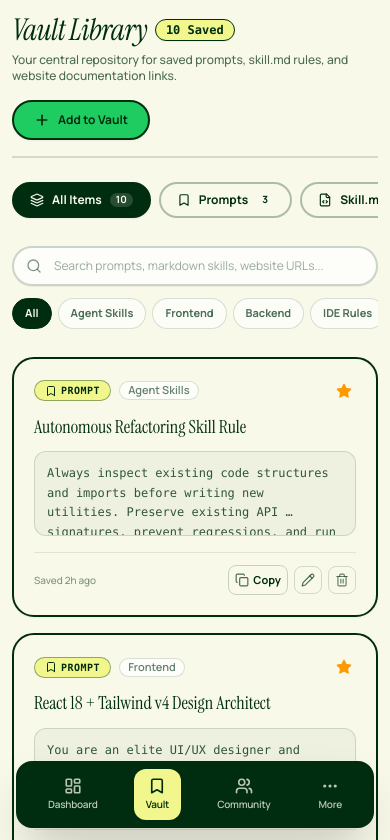
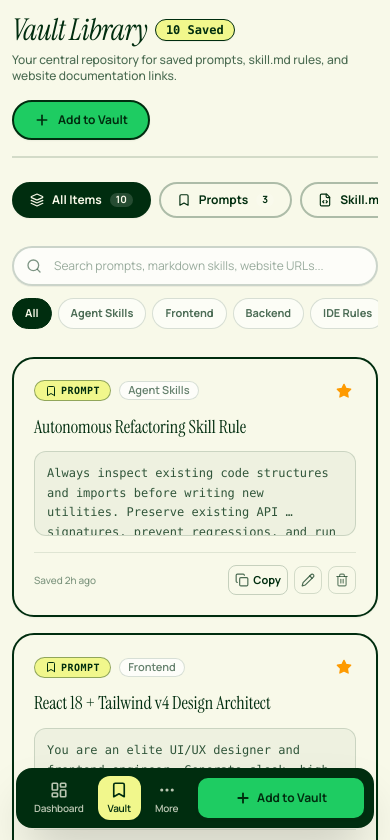
Before and after one commit to panduthegang/Prompt-Vault, a React (Vite) app: page /vault in a window 390 px wide. Shown: the top 840 px of the page. Built offline with nearby package versions, Linux system fonts and the light colour scheme.

Commit message:
Update Sidebar.tsx

```diff
--- a/src/components/Sidebar.tsx
+++ b/src/components/Sidebar.tsx
@@ -11,6 +11,7 @@ import {
   MoreHorizontal,
   LogOut,
   X,
+  Plus,
 } from 'lucide-react';
 
 export interface SidebarProps {
@@ -277,7 +278,61 @@ export default function Sidebar({
       {/* ========================================================= */}
       {/* 2. MOBILE FLOATING BOTTOM BAR (Floating dock on < lg)      */}
       {/* ========================================================= */}
-      <div className="lg:hidden fixed bottom-4 left-4 right-4 sm:bottom-6 sm:left-6 sm:right-6 z-40 max-w-md mx-auto bg-vault-dark border-2 border-vault-dark rounded-2xl p-1.5 shadow-2xl flex items-center justify-around">
+      <div className="lg:hidden fixed bottom-4 left-4 right-4 sm:bottom-6 sm:left-6 sm:right-6 z-40 max-w-md mx-auto bg-vault-dark border-2 border-vault-dark rounded-2xl p-1.5 shadow-2xl flex items-center justify-between gap-1">
+        {activeTab === 'vault' ? (
+          /* VAULT DEDICATED BOTTOM BAR: Dashboard | Vault | More | + Add to Vault */
+          <>
+            <button
+              type="button"
+              onClick={() => handleSelectTab('dashboard')}
+              className="h-11 flex flex-col items-center justify-center gap-0.5 px-2.5 rounded-xl transition-all cursor-pointer text-vault-cream/75 hover:text-vault-cream shrink-0"
+            >
+              <LayoutDashboard className="w-4.5 h-4.5 stroke-[2.2]" />
+              <span className="font-sans text-[10px] font-semibold tracking-tight">
+                Dashboard
+              </span>
+            </button>
+
+            <button
+              type="button"
+              onClick={() => handleSelectTab('vault')}
+              className="h-11 flex flex-col items-center justify-center gap-0.5 px-2.5 rounded-xl transition-all cursor-pointer bg-vault-yellow text-vault-dark font-bold shadow-xs shrink-0"
+            >
+              <Bookmark className="w-4.5 h-4.5 stroke-[2.2]" />
+              <span className="font-sans text-[10px] font-semibold tracking-tight">
+                Vault
+              </span>
+            </button>
+
+            {/* 3rd "More" Trigger Button */}
+            <button
+              type="button"
+              onClick={() => setIsBottomSheetOpen(true)}
+              className={`h-11 flex flex-col items-center justify-center gap-0.5 px-2.5 rounded-xl transition-all cursor-pointer shrink-0 ${
+                isBottomSheetOpen || ['skills', 'community', 'settings'].includes(activeTab)
+                  ? 'bg-vault-yellow/20 text-vault-yellow font-bold'
+                  : 'text-vault-cream/75 hover:text-vault-cream'
+              }`}
+            >
+              <MoreHorizontal className="w-4.5 h-4.5 stroke-[2.2]" />
+              <span className="font-sans text-[10px] font-semibold tracking-tight">
+                More
+              </span>
+            </button>
+
+            {/* Wide + Add to Vault Action Button (Height matched to icon buttons) */}
+            <button
+              type="button"
+              onClick={() => onOpenAddModal?.()}
+              className="h-11 flex-1 px-3.5 rounded-xl bg-vault-green text-vault-dark border-2 border-vault-dark font-sans text-xs font-bold shadow-xs hover:brightness-105 active:scale-95 transition-all cursor-pointer flex items-center justify-center gap-1.5 whitespace-nowrap min-w-0 ml-1"
+            >
+              <Plus className="w-4 h-4 stroke-[2.8]" />
+              <span className="truncate">Add to Vault</span>
+            </button>
+          </>
+        ) : (
+          /* STANDARD BOTTOM BAR: Dashboard | Vault | Community | More */
+          <>
             {mobileQuickItems.map((item) => {
               const Icon = item.icon;
               const isActive = activeTab === item.id;
@@ -286,7 +341,8 @@ export default function Sidebar({
                   key={item.id}
                   type="button"
                   onClick={() => handleSelectTab(item.id)}
-              className={`flex flex-col items-center justify-center gap-0.5 py-2 px-3 rounded-xl transition-all cursor-pointer ${isActive
+                  className={`flex flex-col items-center justify-center gap-0.5 py-2 px-3 rounded-xl transition-all cursor-pointer ${
+                    isActive
                       ? 'bg-vault-yellow text-vault-dark font-bold shadow-xs'
                       : 'text-vault-cream/75 hover:text-vault-cream'
                   }`}
@@ -303,7 +359,8 @@ export default function Sidebar({
             <button
               type="button"
               onClick={() => setIsBottomSheetOpen(true)}
-          className={`flex flex-col items-center justify-center gap-0.5 py-2 px-3 rounded-xl transition-all cursor-pointer ${isBottomSheetOpen || ['skills', 'community', 'settings'].includes(activeTab)
+              className={`flex flex-col items-center justify-center gap-0.5 py-2 px-3 rounded-xl transition-all cursor-pointer ${
+                isBottomSheetOpen || ['skills', 'community', 'settings'].includes(activeTab)
                   ? 'bg-vault-yellow/20 text-vault-yellow font-bold'
                   : 'text-vault-cream/75 hover:text-vault-cream'
               }`}
@@ -313,6 +370,8 @@ export default function Sidebar({
                 More
               </span>
             </button>
+          </>
+        )}
       </div>
 
       {/* ====================================================================== */}
```
Lines whose indentation alone changed are shown as unchanged.
